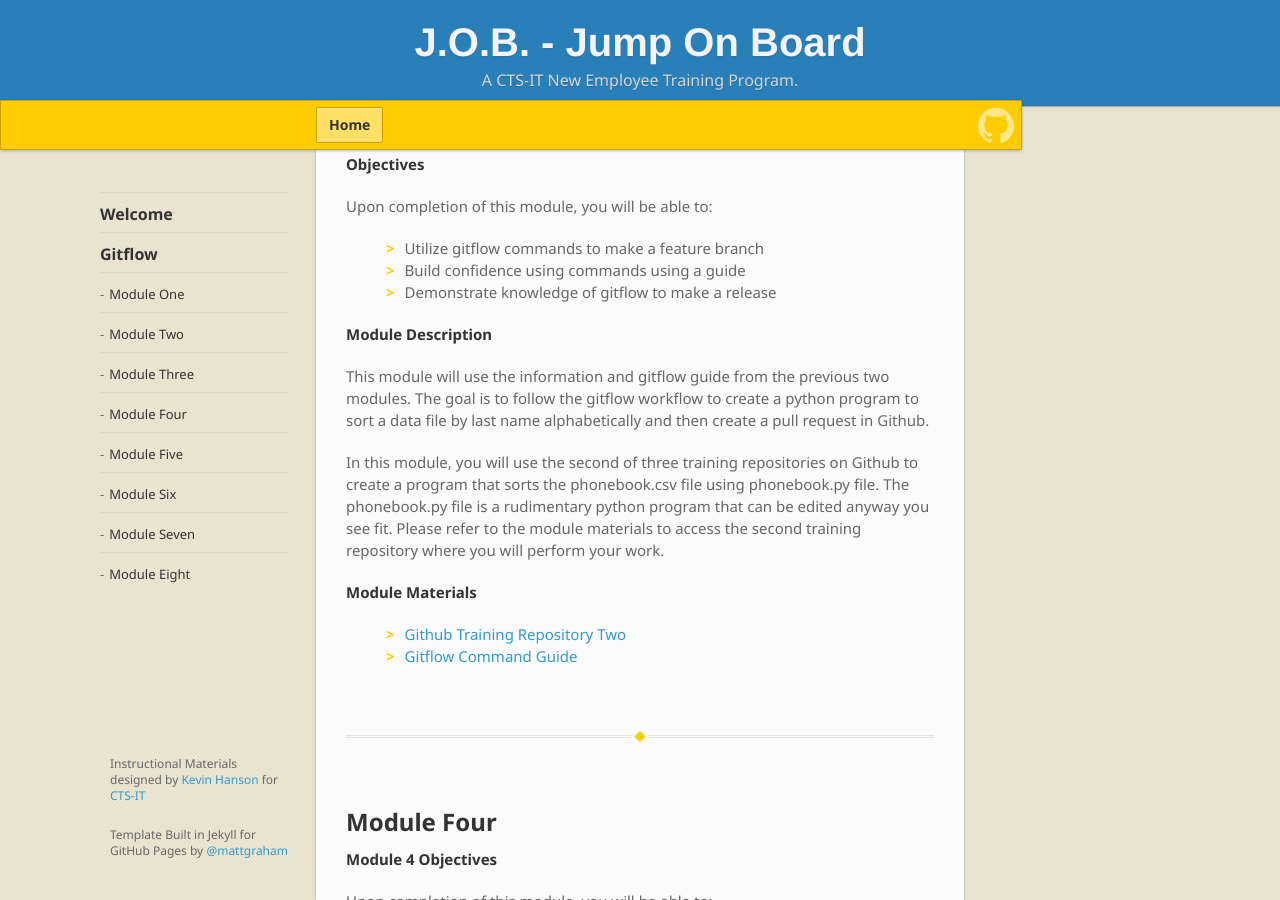
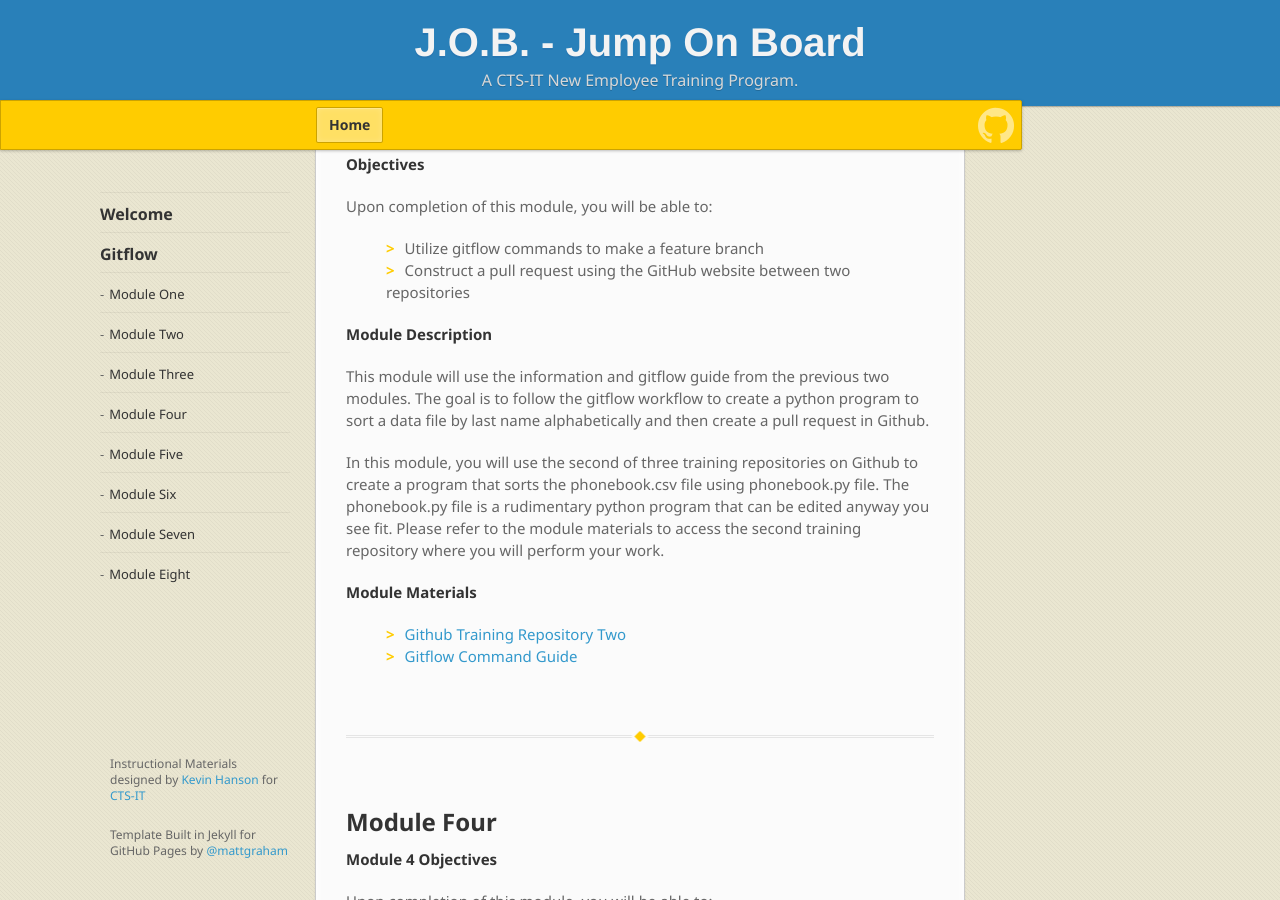
Before and after one commit to stokes-uf/J.O.B.-Jump-On-Board, a Jekyll site: the page built from index.md, in a window 1280 px wide and 900 px high, scrolled down 2280 px. Built offline with Jekyll 4.4.1, drawn with Linux system fonts in a browser that asks for light colours; nearby versions of some CDN libraries; some web fonts are replaced.

Commit message:
Update home.html

```diff
--- a/_layouts/home.html
+++ b/_layouts/home.html
@@ -78,8 +78,7 @@
     <p>Upon completion of this module, you will be able to:</p>
     <ul>
       <li>Utilize gitflow commands to make a feature branch</li>
-      <li>Build confidence using commands using a guide</li>
-      <li>Demonstrate knowledge of gitflow to make a release</li>
+      <li>Construct a pull request using the GitHub website between two repositories</li>
     </ul>
 
     <p><strong>Module Description</strong></p>
```
